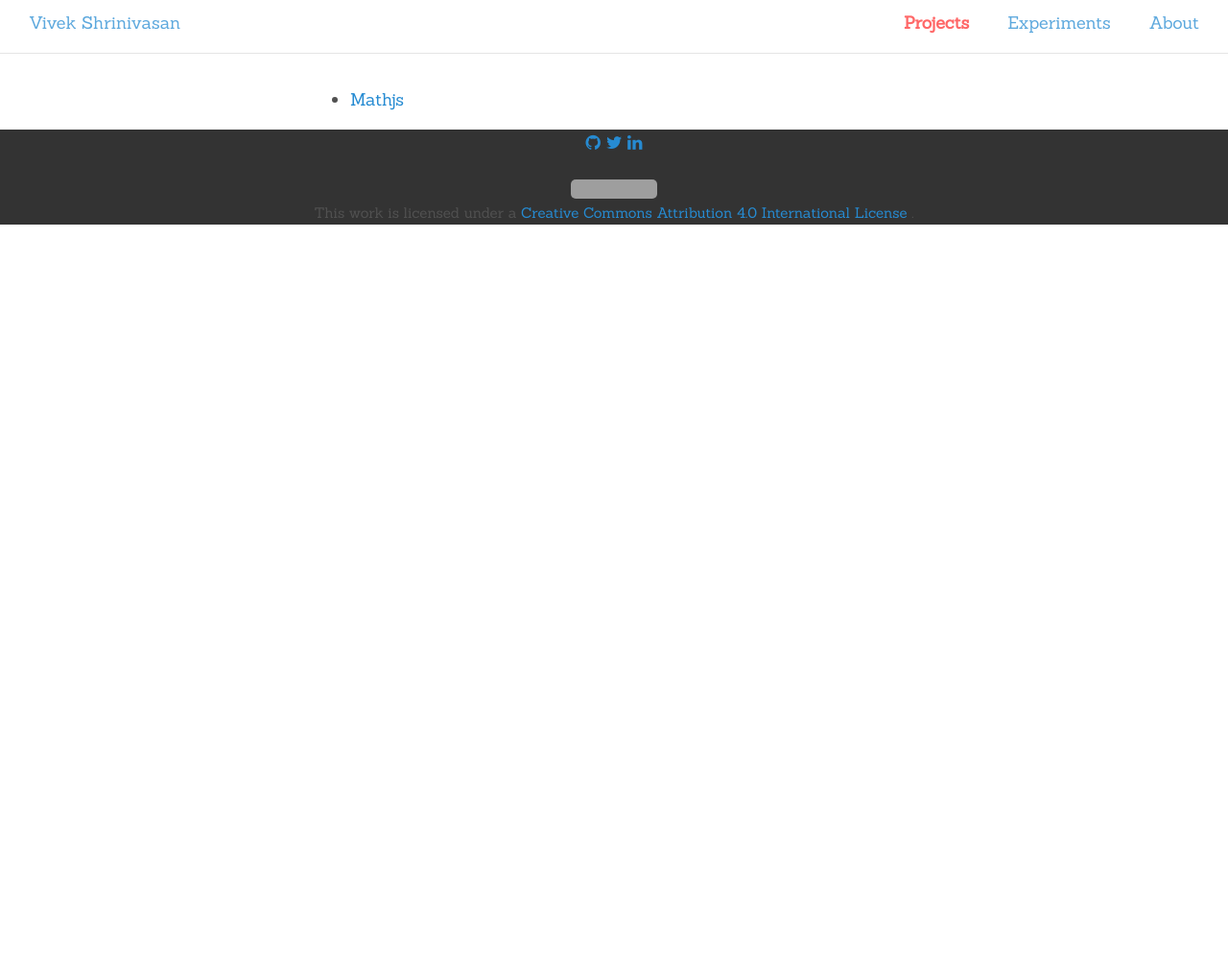
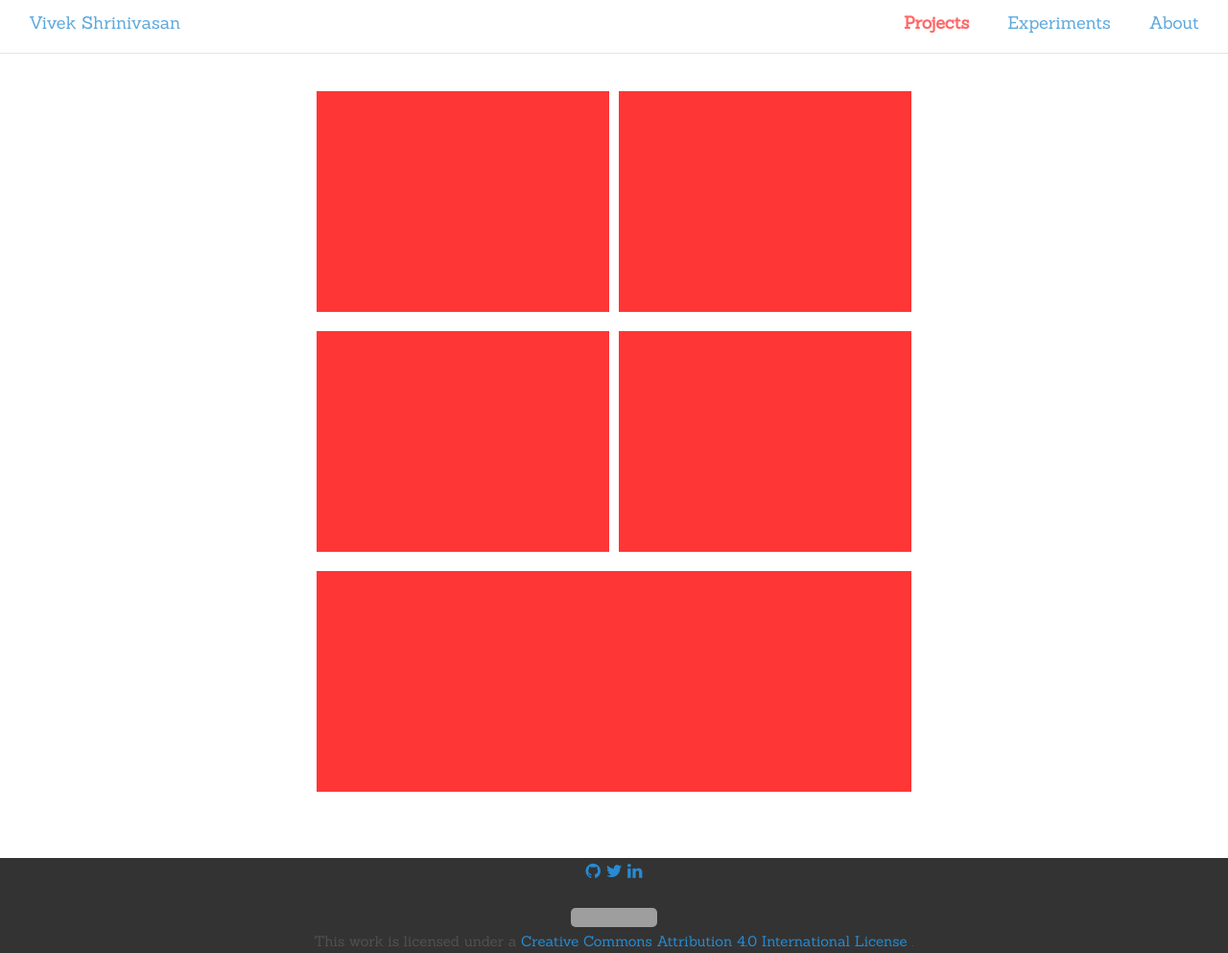
Before and after one commit to kaizer1v/kaizer1v.github.io, a Jekyll site: the page built from projects.md, in a window 1280 px wide and 993 px high. Shown: the whole window at 96% size. Built offline with Jekyll 4.4.1, drawn with Linux system fonts in a browser that asks for light colours; nearby versions of some CDN libraries; grey boxes are pictures that could not be loaded.

Commit message:
portfolio page layout fixed

```diff
--- /dev/null
+++ b/_sass/_portfolio.scss
@@ -0,0 +1,59 @@
+.project-container {
+  display: flex;
+  flex-direction: row;
+  flex-wrap: wrap;
+  margin-bottom: 3rem;
+
+  .project {
+    /*float: left;*/
+    flex: auto;
+    width: 50%;
+    flex-shrink: 4;
+    height: 250px;
+    vertical-align: middle;
+    box-sizing: border-box;
+    padding: 5px;
+
+    .thumbnail {
+      width: 100%;
+      height: 230px;
+      overflow: hidden;
+
+      img {
+        width: 500px;
+        height: auto;
+        position: relative;
+        left: -25%;
+        top: -5%;
+      }
+
+      a {
+        float: left;
+        position: relative;
+        width: 100%;
+        height: 230px;
+
+        span {
+          display: none;
+          position: absolute;
+          top: 0;
+          left: 0;
+          bottom: 0;
+          right: 0;
+          background: rgba(0, 0, 0, 0.4);
+          color: $grey-color-light;
+          padding: 40px;
+          text-align: center;
+        }
+
+        &:hover span {
+          display: block;
+        }
+      }
+    }
+
+    .blankbox {
+      background: $theme-color;
+    }
+  }
+}
--- a/projects.md
+++ b/projects.md
@@ -3,4 +3,80 @@ layout: page
 title: Projects
 ---
 
-- [Mathjs](http://kaizer1v.github.io/mathjs/)
+<div class="project-container">
+  <div class="project">
+    <div class="thumbnail">
+      <a href="">
+          <!-- <img class="thumbnail" src="{{ project.img }}" /> -->
+          <div class="thumbnail blankbox"></div>
+        <span>
+          <h1>Project Title</h1>
+          <br />
+          <p>Lorem ipsum dolor sit amet, consectetur adipisicing elit, sed do eiusmod
+          tempor incididunt ut labore et dolore magna aliqua. Ut enim ad minim veniam,
+          quis nostrud exercitation ullamco</p>
+        </span>
+      </a>
+    </div>
+  </div>
+  <div class="project">
+    <div class="thumbnail">
+      <a href="">
+          <!-- <img class="thumbnail" src="{{ project.img }}" /> -->
+          <div class="thumbnail blankbox"></div>
+        <span>
+          <h1>Project Title</h1>
+          <br />
+          <p>Lorem ipsum dolor sit amet, consectetur adipisicing elit, sed do eiusmod
+          tempor incididunt ut labore et dolore magna aliqua. Ut enim ad minim veniam,
+          quis nostrud exercitation ullamco</p>
+        </span>
+      </a>
+    </div>
+  </div>
+  <div class="project">
+    <div class="thumbnail">
+      <a href="">
+          <!-- <img class="thumbnail" src="{{ project.img }}" /> -->
+          <div class="thumbnail blankbox"></div>
+        <span>
+          <h1>Project Title</h1>
+          <br />
+          <p>Lorem ipsum dolor sit amet, consectetur adipisicing elit, sed do eiusmod
+          tempor incididunt ut labore et dolore magna aliqua. Ut enim ad minim veniam,
+          quis nostrud exercitation ullamco</p>
+        </span>
+      </a>
+    </div>
+  </div>
+  <div class="project">
+    <div class="thumbnail">
+      <a href="">
+          <!-- <img class="thumbnail" src="{{ project.img }}" /> -->
+          <div class="thumbnail blankbox"></div>
+        <span>
+          <h1>Project Title</h1>
+          <br />
+          <p>Lorem ipsum dolor sit amet, consectetur adipisicing elit, sed do eiusmod
+          tempor incididunt ut labore et dolore magna aliqua. Ut enim ad minim veniam,
+          quis nostrud exercitation ullamco</p>
+        </span>
+      </a>
+    </div>
+  </div>
+  <div class="project">
+    <div class="thumbnail">
+      <a href="">
+          <!-- <img class="thumbnail" src="{{ project.img }}" /> -->
+          <div class="thumbnail blankbox"></div>
+        <span>
+          <h1>Project Title</h1>
+          <br />
+          <p>Lorem ipsum dolor sit amet, consectetur adipisicing elit, sed do eiusmod
+          tempor incididunt ut labore et dolore magna aliqua. Ut enim ad minim veniam,
+          quis nostrud exercitation ullamco</p>
+        </span>
+      </a>
+    </div>
+  </div>
+</div>
--- a/styles.scss
+++ b/styles.scss
@@ -24,4 +24,5 @@
 @import "nav";
 @import "posts";
 @import "pagination";
+@import "portfolio";
 @import "message";
```
